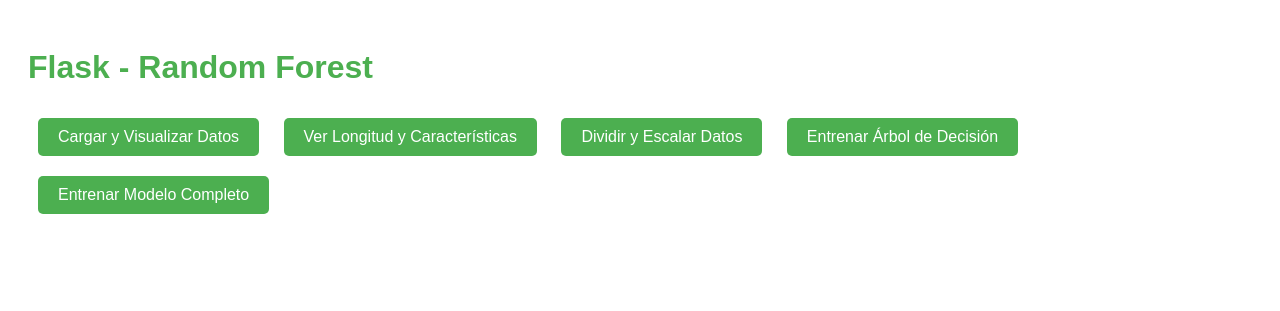
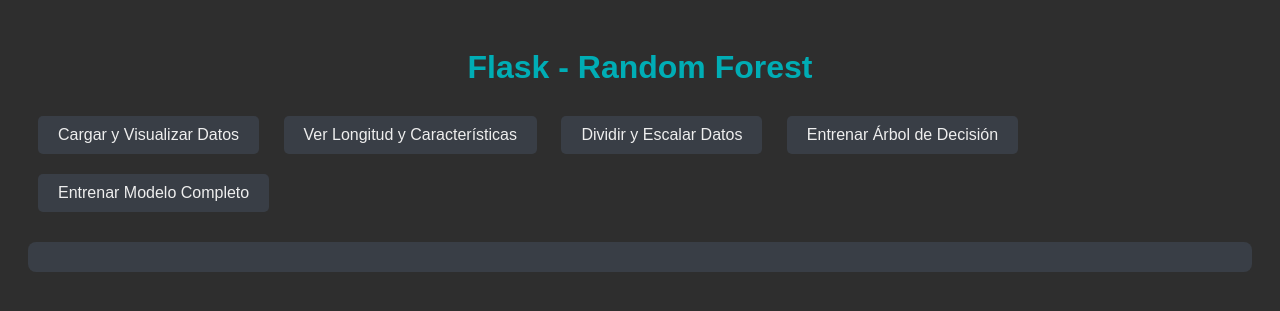
Before and after one commit to FERNANDOANGEL202123767/random_forest, a Flask app: page / in a window 1280 px wide. Shown: the top 311 px of the page. Run offline with Flask 2, Linux system fonts and the light colour scheme.

Commit message:
Update index.html

```diff
--- a/Random_Forest/templates/index.html
+++ b/Random_Forest/templates/index.html
@@ -8,9 +8,14 @@
         body {
             font-family: Arial, sans-serif;
             padding: 20px;
+            background-color: #2e2e2e;
+            color: #f0f0f0;
         }
         h1 {
-            color: #4CAF50;
+            color: #00adb5;
+            font-size: 2em;
+            text-align: center;
+            margin-bottom: 20px;
         }
         .button {
             padding: 10px 20px;
@@ -19,21 +24,33 @@
             cursor: pointer;
             border: none;
             border-radius: 5px;
-            background-color: #4CAF50;
-            color: white;
+            background-color: #393e46;
+            color: #eeeeee;
+            transition: background-color 0.3s, transform 0.2s;
+            display: inline-block;
         }
         .button:hover {
-            background-color: #45a049;
+            background-color: #00adb5;
+            transform: scale(1.05);
         }
         .output {
             margin-top: 20px;
+            background-color: #393e46;
+            padding: 15px;
+            border-radius: 8px;
+        }
+        .output h2 {
+            color: #00adb5;
+            margin-bottom: 10px;
         }
         .output table {
             width: 100%;
             border-collapse: collapse;
+            background-color: #2e2e2e;
+            color: #f0f0f0;
         }
         .output table, .output th, .output td {
-            border: 1px solid black;
+            border: 1px solid #00adb5;
         }
         .output th, .output td {
             padding: 10px;
@@ -42,6 +59,8 @@
         .output img {
             width: 100%;
             height: auto;
+            border-radius: 5px;
+            margin-top: 10px;
         }
     </style>
 </head>
```
